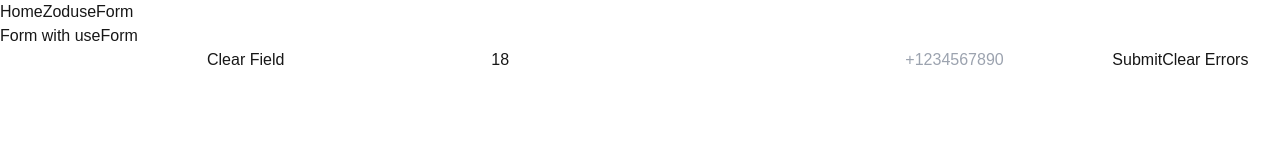
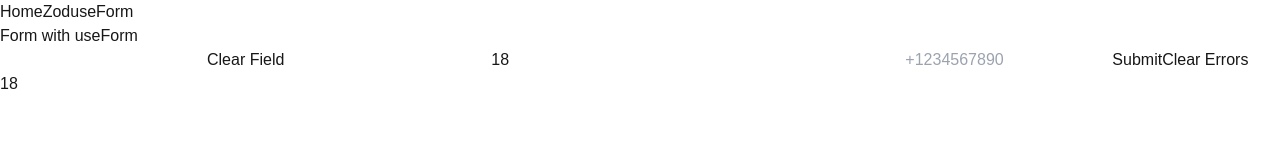
Before and after one commit to GannaKov/test-useform-zod, a Next.js app: page /use-form in a window 1280 px wide. Shown: the top 162 px of the page. Built offline with nearby package versions, Linux system fonts and the light colour scheme.

Commit message:
add watch

```diff
--- a/src/components/FormHook.tsx
+++ b/src/components/FormHook.tsx
@@ -31,7 +31,13 @@ const FormHook = () => {
       telefon: "",
     },
   });
-
+  const [firstName, secondName, age, email, telefon] = watch([
+    "firstName",
+    "secondName",
+    "age",
+    "email",
+    "telefon",
+  ]);
   React.useEffect(() => {
     if (isSubmitSuccessful) {
       reset({ firstName: "", secondName: "", age: 18, email: "", telefon: "" });
@@ -164,6 +170,9 @@ const FormHook = () => {
       >
         Clear Errors
       </button>
+      <p>
+        {firstName} {secondName} {age} {email} {telefon}
+      </p>
     </form>
   );
 };
```
